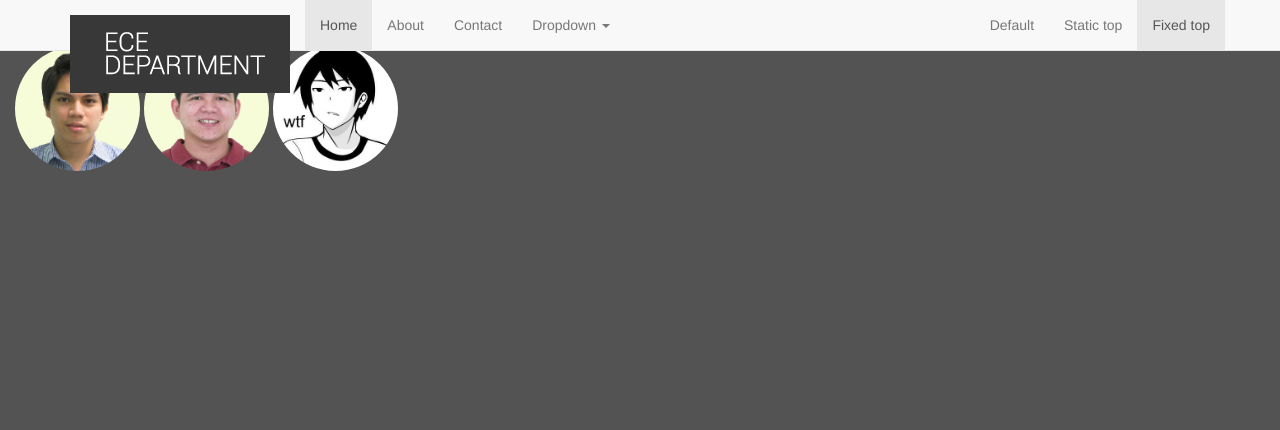
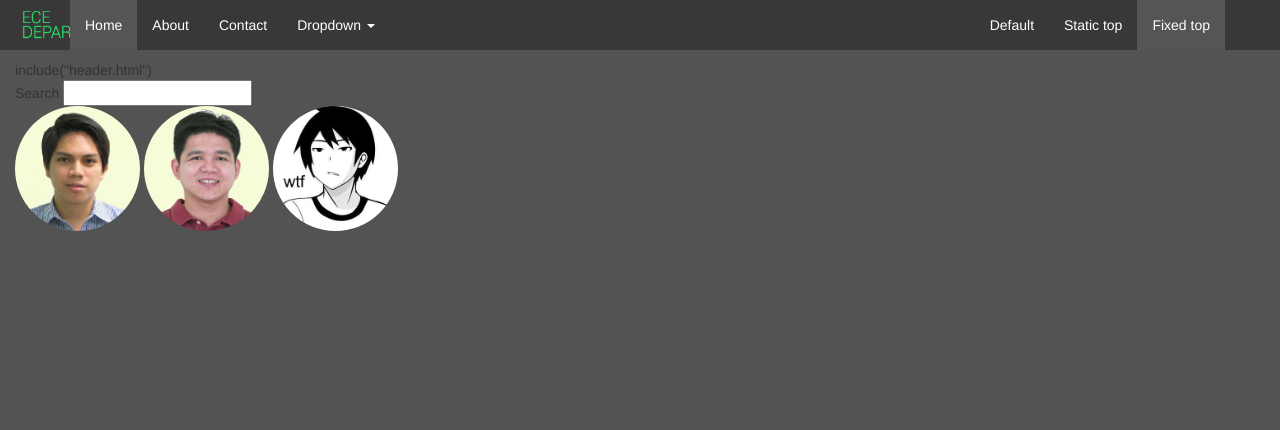
Before and after one commit to roselatin/mercurial-1, a PHP site: page /home.php in a window 1280 px wide. Shown: the top 430 px of the page. Run offline with PHP 8.4, Linux system fonts and the light colour scheme.

Commit message:
Improved Header

```diff
--- a/Content/css/facinfo.css
+++ b/Content/css/facinfo.css
@@ -24,12 +24,26 @@
 }
 
 
-
+#main-header
+{
+    border-bottom:none;
+    background:#383838;
+    margin-bottom:40px;
+}
 
 #logo
 {
     background:#ffffff;
+    height:50px;
+    margin-top:0;
+}
 
+.navbar-brand
+{
+    position:absolute;
+    left:0;
+    padding-top:0px;
+    padding-bottom:0px;
 }
 
 #logo:hover
@@ -38,11 +52,33 @@
     transition: background 0.25s linear;
 }
 
+
+.navbar-default .navbar-nav > .active > a, .navbar-default .navbar-nav > .active > a:hover, .navbar-default .navbar-nav > .active > a:focus
+{
+    color:white;
+    background:#555555;
+}
+
+.navbar-default .navbar-nav > li > a
+{
+    color:white;
+}
+
+.navbar-default .navbar-nav > li > a:hover, .navbar-default .navbar-nav > li > a:focus
+{
+    color:#26e468;s
+    transition: color 0.25s linear;
+}
+
+
+
+
 #content
-
 {
+    position:relative;
+    top:40px;
     padding-top:20px;
-position:relative;
+    position:relative;
 }
 
 body
--- a/Content/home.php
+++ b/Content/home.php
@@ -24,12 +24,12 @@
     <![endif]-->
 </head>
 <body>
-
 <?php include("header.html"); ?>
 <!-- Button trigger modal -->
 <div id="content" class="container-fluid" >
+    include("header.html")
 
-    <div class="searc_box">
+    <div class="search_box">
         Search
     <input type="text"/>
     </div>
```
